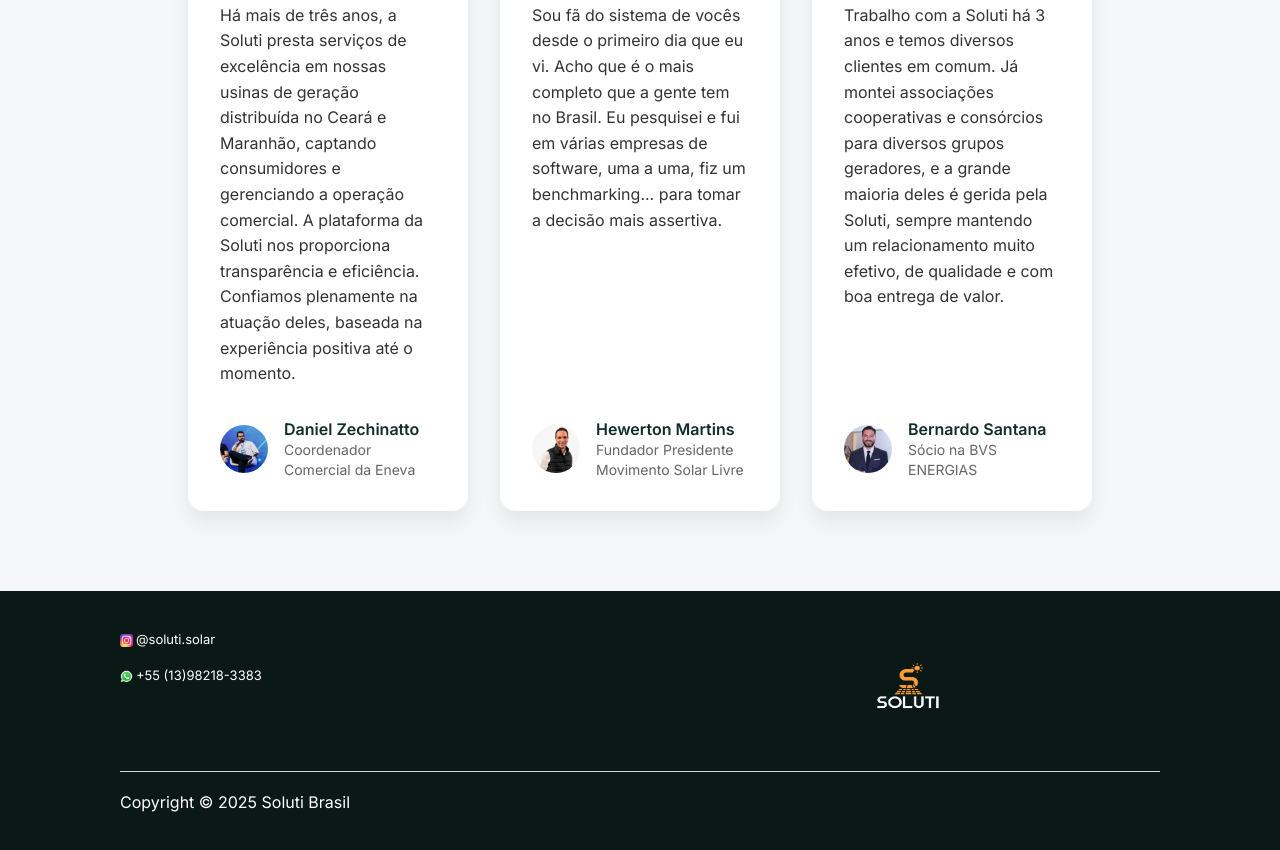
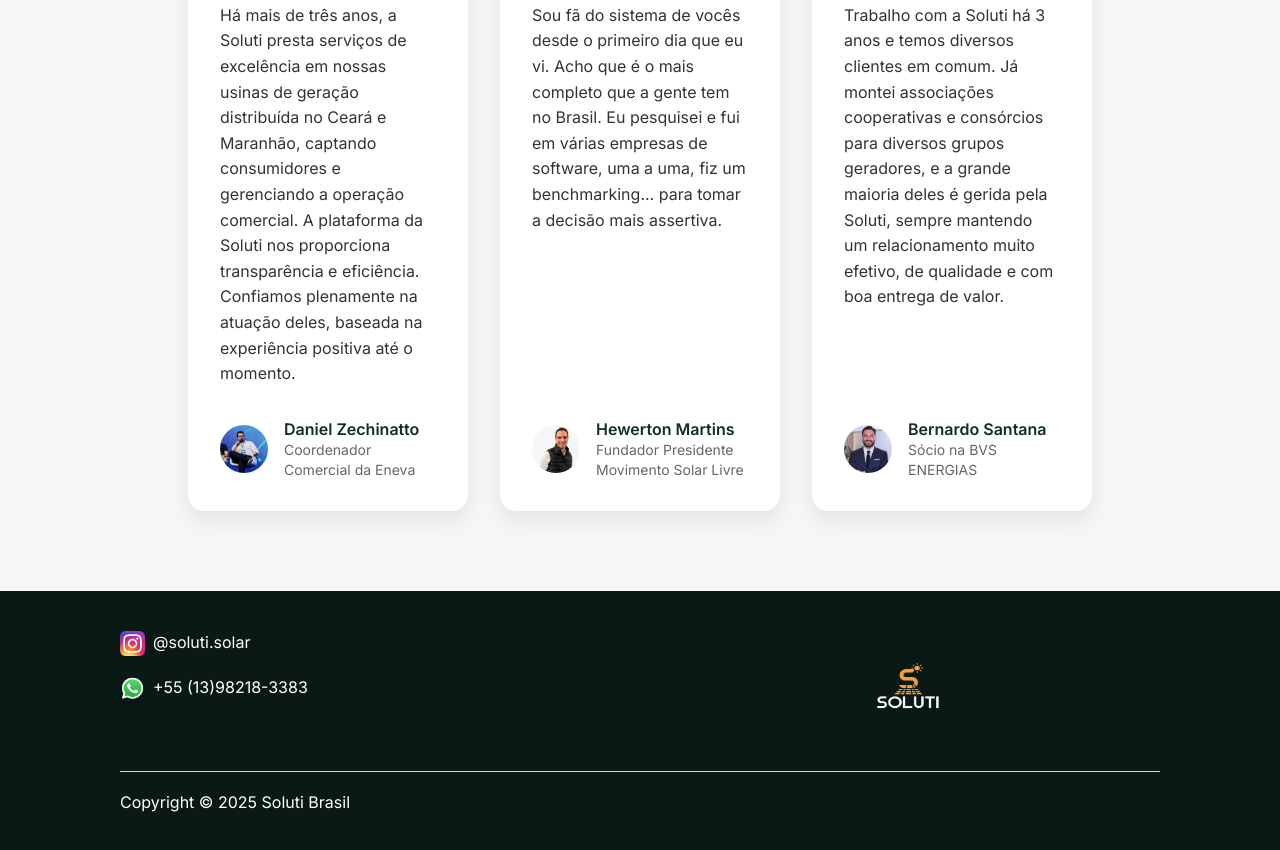
Before and after one commit to IanMarcelino/lp-sunne, a website with bundled scripts: page index.html in a window 1280 px wide. Shown: the part 3546-4396 px from the top of the page. Built offline with nearby package versions, Linux system fonts and the light colour scheme.

Commit message:
mudança no footer

```diff
--- a/index.html
+++ b/index.html
@@ -11,7 +11,7 @@
     !function (f, b, e, v, n, t, s) {
       if (f.fbq) return; n = f.fbq = function () {
         n.callMethod ?
-        n.callMethod.apply(n, arguments) : n.queue.push(arguments)
+          n.callMethod.apply(n, arguments) : n.queue.push(arguments)
       };
       if (!f._fbq) f._fbq = n; n.push = n; n.loaded = !0; n.version = '2.0';
       n.queue = []; t = b.createElement(e); t.async = !0;
@@ -343,20 +343,25 @@
       <footer class="footer">
         <div class="footer-top">
           <div class="footer-col logo-social">
-            <!-- Bloco do Instagram -->
+            <!-- Instagram -->
             <div class="social-item">
-              <img src="images/Instagram_icon.png" alt="Instagram" class="footer-logo" />
-              <p>@soluti.solar</p>
+              <a href="https://www.instagram.com/soluti.solar" target="_blank" aria-label="Instagram Soluti">
+                <img src="images/Instagram_icon.png" alt="Instagram" class="footer-logo" />
+              </a>
+              <span>@soluti.solar</span>
             </div>
 
-            <!-- Bloco do WhatsApp -->
+            <!-- WhatsApp -->
             <div class="social-item">
-              <img src="images/WhatsApp_icon.png" alt="WhatsApp" class="footer-logo" />
-              <p>+55 (13)98218-3383</p>
+              <a href="https://wa.me/5513982183383" target="_blank" aria-label="WhatsApp Soluti">
+                <img src="images/WhatsApp_icon.png" alt="WhatsApp" class="footer-logo" />
+              </a>
+              <span>+55 (13)98218-3383</span>
             </div>
           </div>
+
           <div class="footer-col badge">
-            <img src="images/solutifooter2.png" alt="LGPD Compliant Badge" class="footer-logo-soluti" />
+            <img src="images/solutifooter2.png" alt="Logo da Soluti" class="footer-logo-soluti" />
           </div>
         </div>
 
--- a/src/css/style.css
+++ b/src/css/style.css
@@ -633,16 +633,32 @@
  }
 
  .footer-logo {
-   height: 18px;
-   margin: 0;
-   /* remove o margin-bottom que empurra o texto */
-   padding-bottom: 1%;
+   height: 25px;
+   width: auto;
+   display: block;
  }
+
 
  hr {
    border: none;
    border-top: 1px solid #cbd5e1;
    margin: 20px 0;
+ }
+
+ .social-item {
+   display: flex;
+   align-items: center;
+   gap: 8px;
+   margin-bottom: 12px;
+ }
+.social-item span {
+  padding-bottom: 10px;
+ }
+ .social-item img {
+   height: 25px;
+   width: auto;
+   align-items: center;
+   margin: 0%;
  }
 
 
@@ -719,7 +735,7 @@
      padding: var(--padding-section-mobile);
    }
 
-   .social-item p{
-    margin: 0;
+   .social-item p {
+     margin: 0;
    }
  }
```
